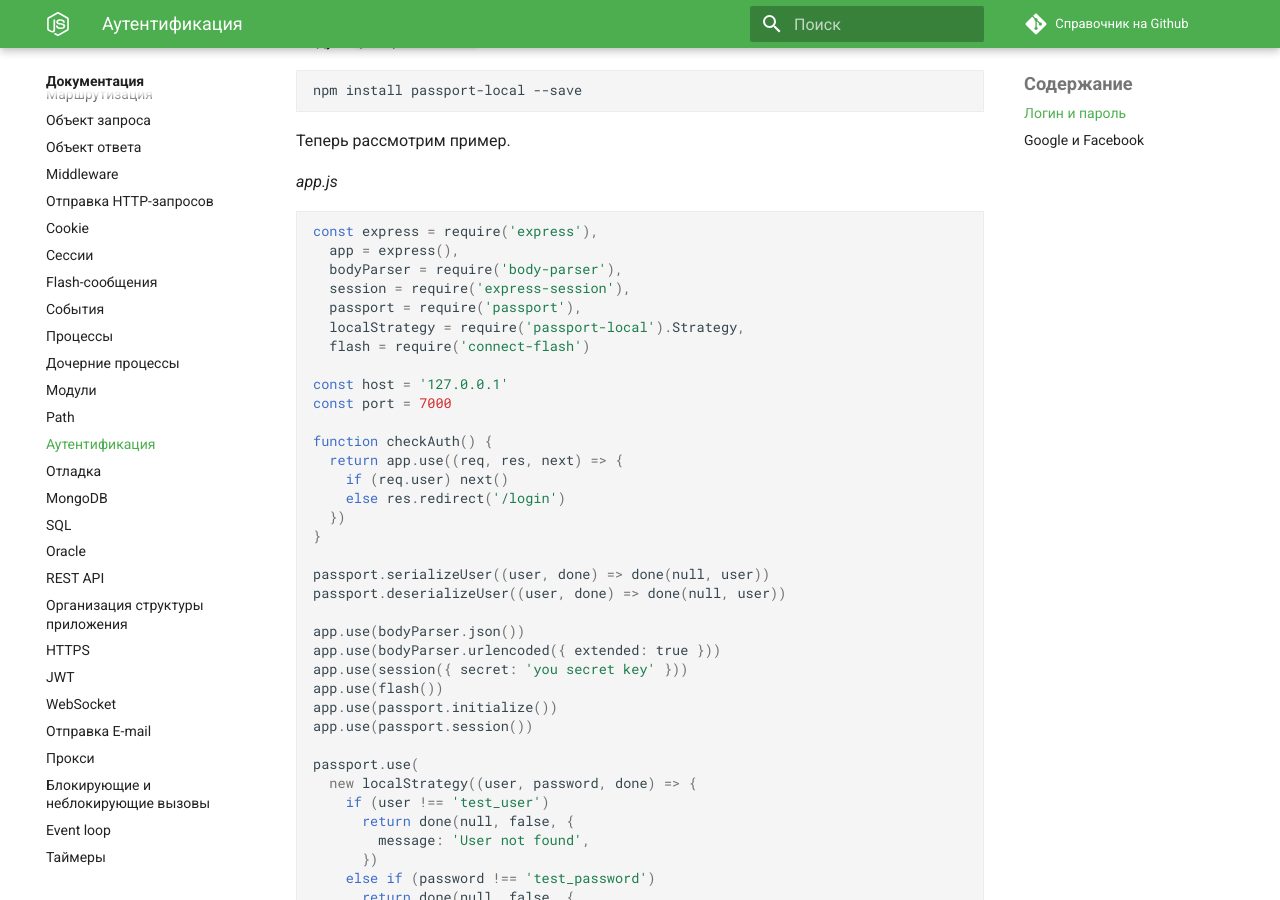
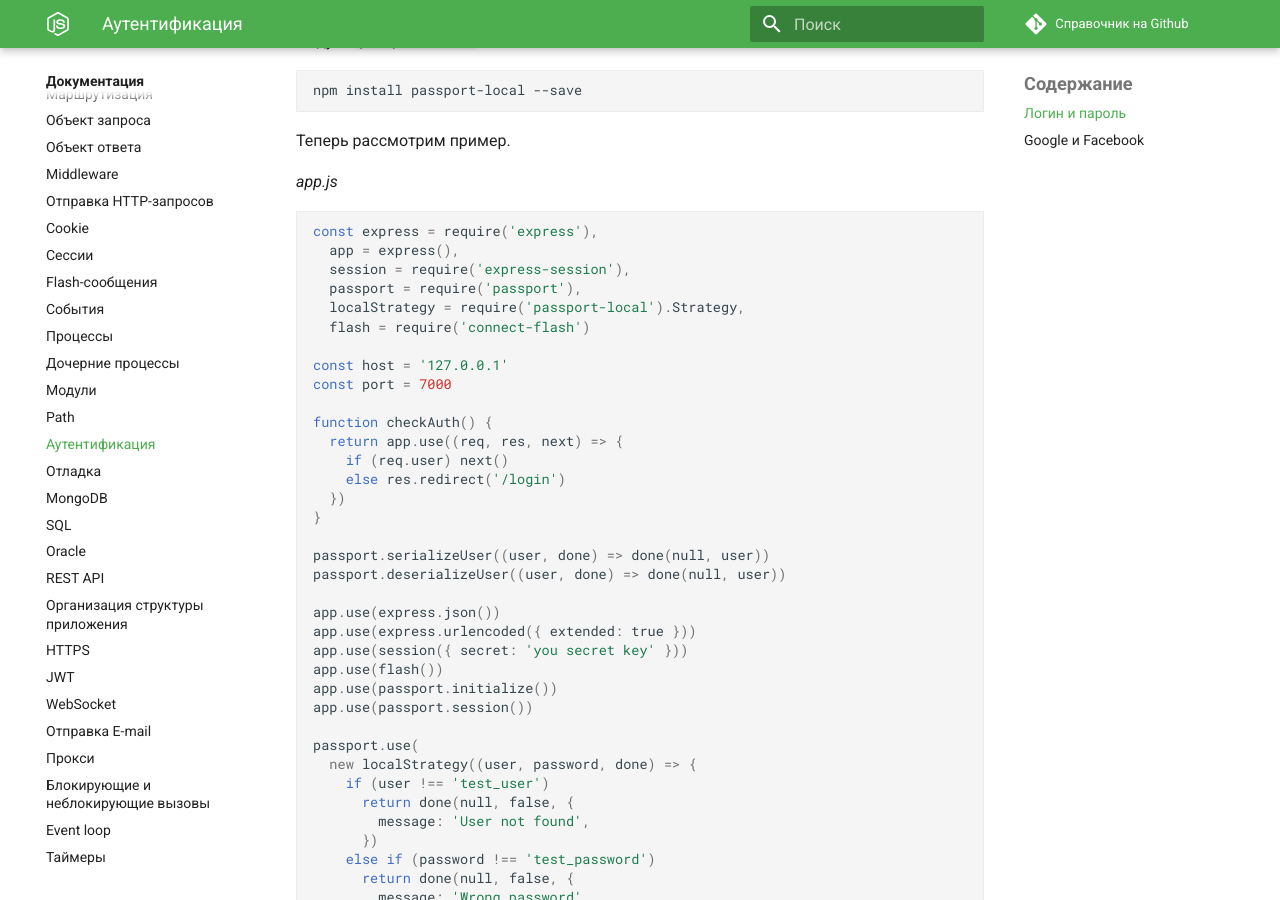
Before and after one commit to xsltdev/nodejsdev.ru, an MkDocs documentation site: the page built from docs/doc/authentication.md, in a window 1280 px wide and 900 px high, scrolled down 730 px. Built offline with MkDocs 1.6.1 and Material for MkDocs 9.7.7, drawn with Linux system fonts in a browser that asks for light colours; comment, search, counter and statistics services are not loaded; some of the changed text lies outside the part shown.

Commit message:
Update authentication.md

````diff
--- a/docs/doc/authentication.md
+++ b/docs/doc/authentication.md
@@ -33,7 +33,6 @@
 ```js
 const express = require('express'),
   app = express(),
-  bodyParser = require('body-parser'),
   session = require('express-session'),
   passport = require('passport'),
   localStrategy = require('passport-local').Strategy,
@@ -52,8 +51,8 @@
 passport.serializeUser((user, done) => done(null, user))
 passport.deserializeUser((user, done) => done(null, user))
 
-app.use(bodyParser.json())
-app.use(bodyParser.urlencoded({ extended: true }))
+app.use(express.json())
+app.use(express.urlencoded({ extended: true }))
 app.use(session({ secret: 'you secret key' }))
 app.use(flash())
 app.use(passport.initialize())
@@ -197,7 +196,6 @@
 ```js
 const express = require('express'),
   app = express(),
-  bodyParser = require('body-parser'),
   session = require('express-session'),
   passport = require('passport'),
   GoogleStrategy = require('passport-google-oauth')
@@ -217,8 +215,8 @@
   })
 }
 
-app.use(bodyParser.json())
-app.use(bodyParser.urlencoded({ extended: true }))
+app.use(express.json())
+app.use(express.urlencoded({ extended: true }))
 app.use(session({ secret: 'you secret key' }))
 app.use(flash())
 app.use(passport.initialize())
````
